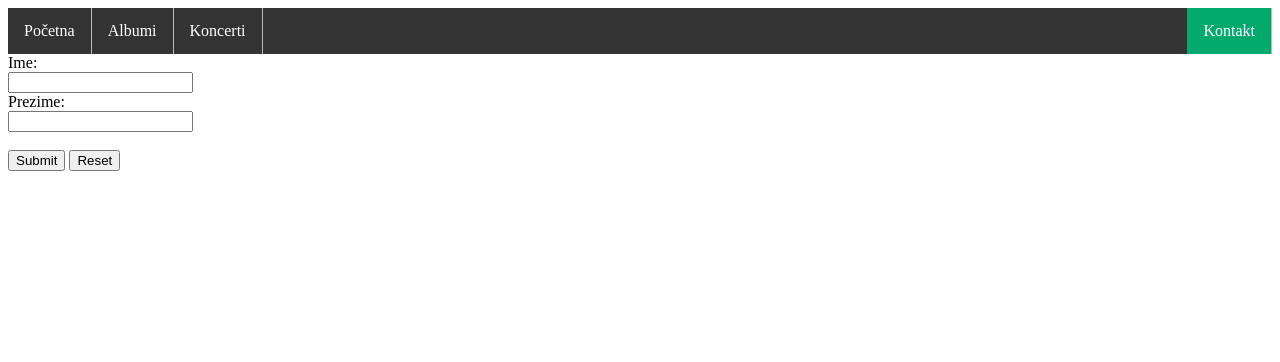
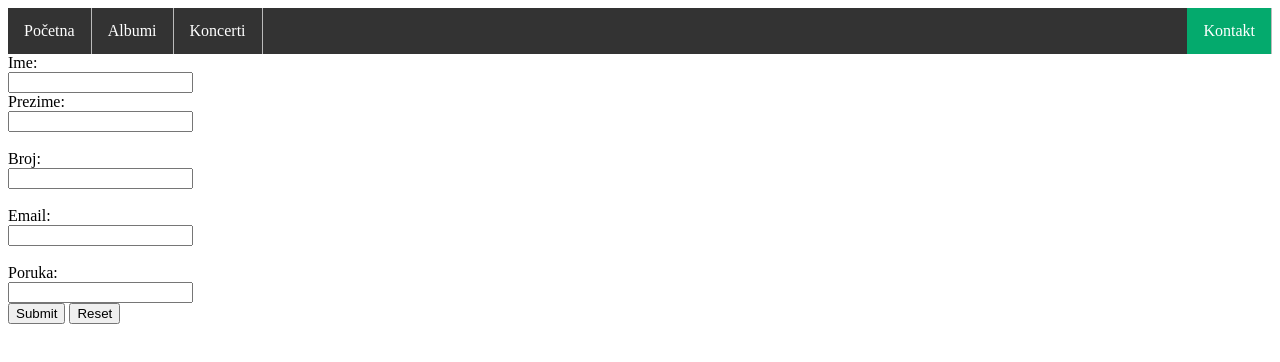
Before and after one commit to mihaelmakaj/projekt, a plain HTML site: page kontakt.html in a window 1280 px wide. Drawn offline with Linux system fonts and the light colour scheme.

Commit message:
kontakt.html

```diff
--- a/kontakt.html
+++ b/kontakt.html
@@ -16,6 +16,12 @@
             <input type="text" id="ime" name="ime"><br>
             <label for="prezime">Prezime:</label><br>
             <input type="text" id="prezime" name="prezime"><br><br>
+            <label for="broj">Broj:</label><br>
+            <input type="text" id="broj" name="broj"><br><br>
+            <label for="email">Email:</label><br>
+            <input type="text" id="email" name="email"><br><br>
+            <label for="poruka">Poruka:</label><br>
+            <input type="text" id="poruka" name="poruka"><br>
             <input type="submit" value="Submit">
             <input type="reset" value="Reset">
           </form>
```
